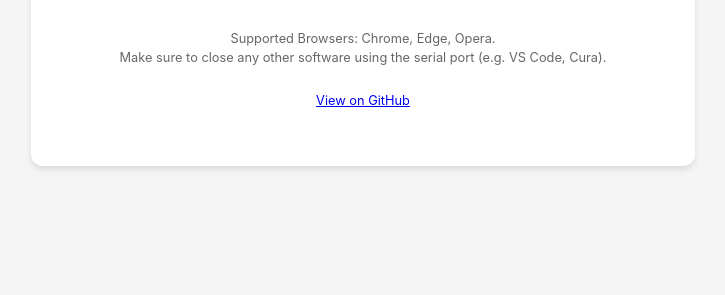
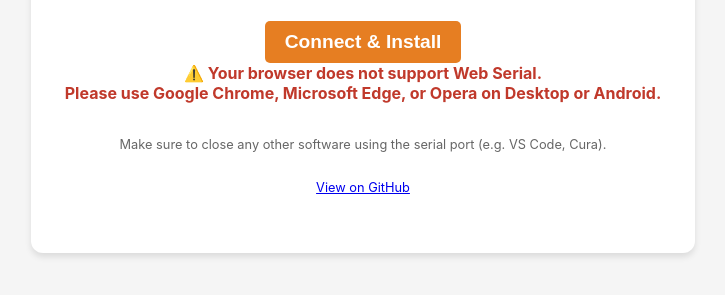
Before and after one commit to TechwriterSSchmidt/ChainJuicer, a plain HTML site: page web-installer/index.html in a window 1280 px wide. Shown: the part 205-500 px from the top of the page, without its empty margins (277-1002 px from the left). Drawn offline with Linux system fonts and the light colour scheme.

Commit message:
Enhance web installer UI with activation button and unsupported browser message

```diff
--- a/web-installer/index.html
+++ b/web-installer/index.html
@@ -28,6 +28,21 @@
             font-size: 0.8rem;
             color: #666;
         }
+        /* Style for the button slot */
+        button[slot="activate"] {
+            background-color: #e67e22;
+            color: white;
+            border: none;
+            padding: 10px 20px;
+            font-size: 1.2rem;
+            border-radius: 5px;
+            cursor: pointer;
+            font-weight: bold;
+        }
+        button[slot="activate"]:hover {
+            background-color: #d35400;
+        }
+        .unsupported { color: #c0392b; font-weight: bold; }
     </style>
 </head>
 <body>
@@ -38,13 +53,16 @@
             Click the button below to install the latest firmware.
         </p>
 
-        <esp-web-install-button
-            manifest="manifest.json"
-        ></esp-web-install-button>
+        <esp-web-install-button manifest="manifest.json">
+            <button slot="activate">Connect & Install</button>
+            <div slot="unsupported" class="unsupported">
+                ⚠️ Your browser does not support Web Serial.<br>
+                Please use <b>Google Chrome</b>, <b>Microsoft Edge</b>, or <b>Opera</b> on Desktop or Android.
+            </div>
+        </esp-web-install-button>
 
         <div class="footer">
             <p>
-                Supported Browsers: Chrome, Edge, Opera.<br>
                 Make sure to close any other software using the serial port (e.g. VS Code, Cura).
             </p>
             <p>
```
Also changed, not shown: 1 other file.
